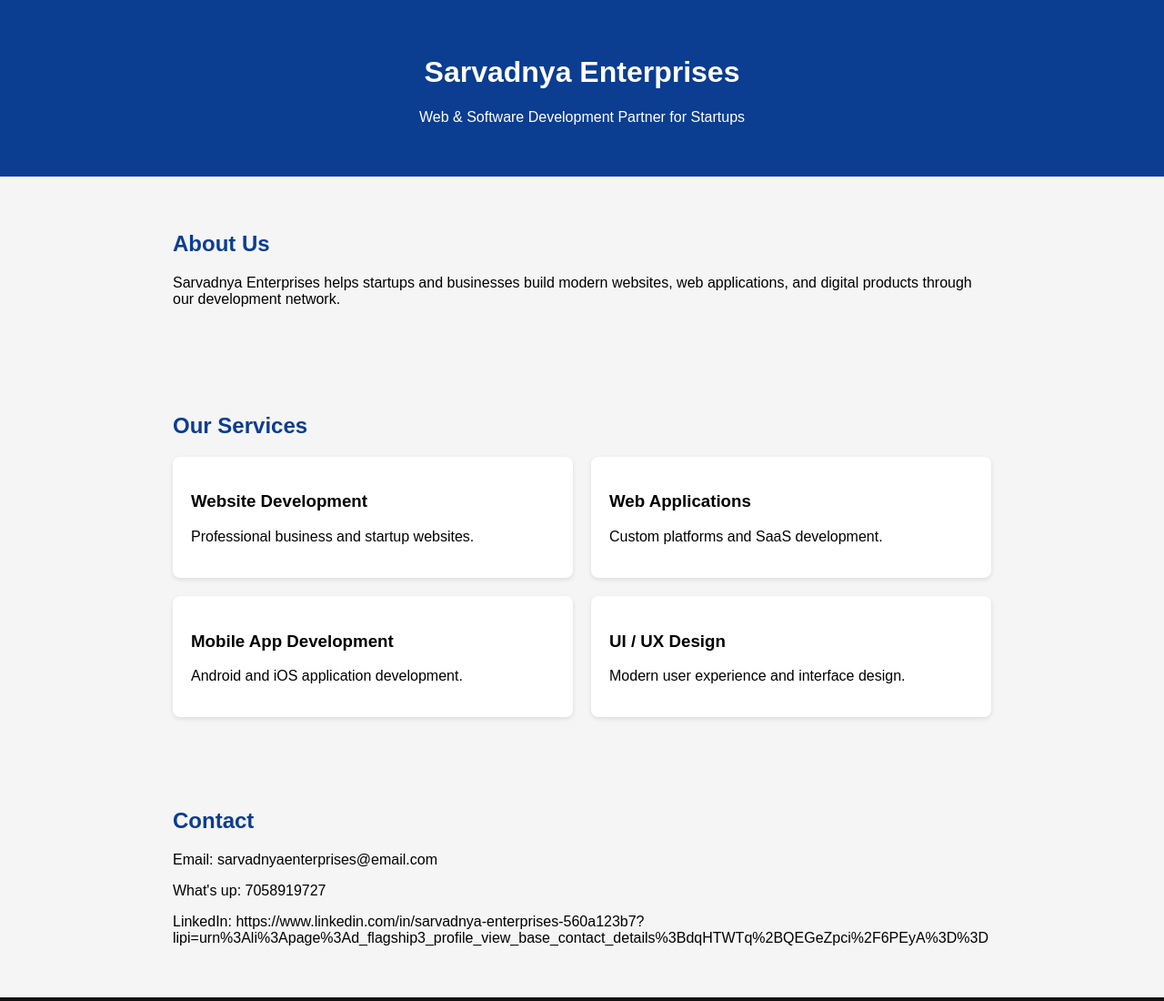
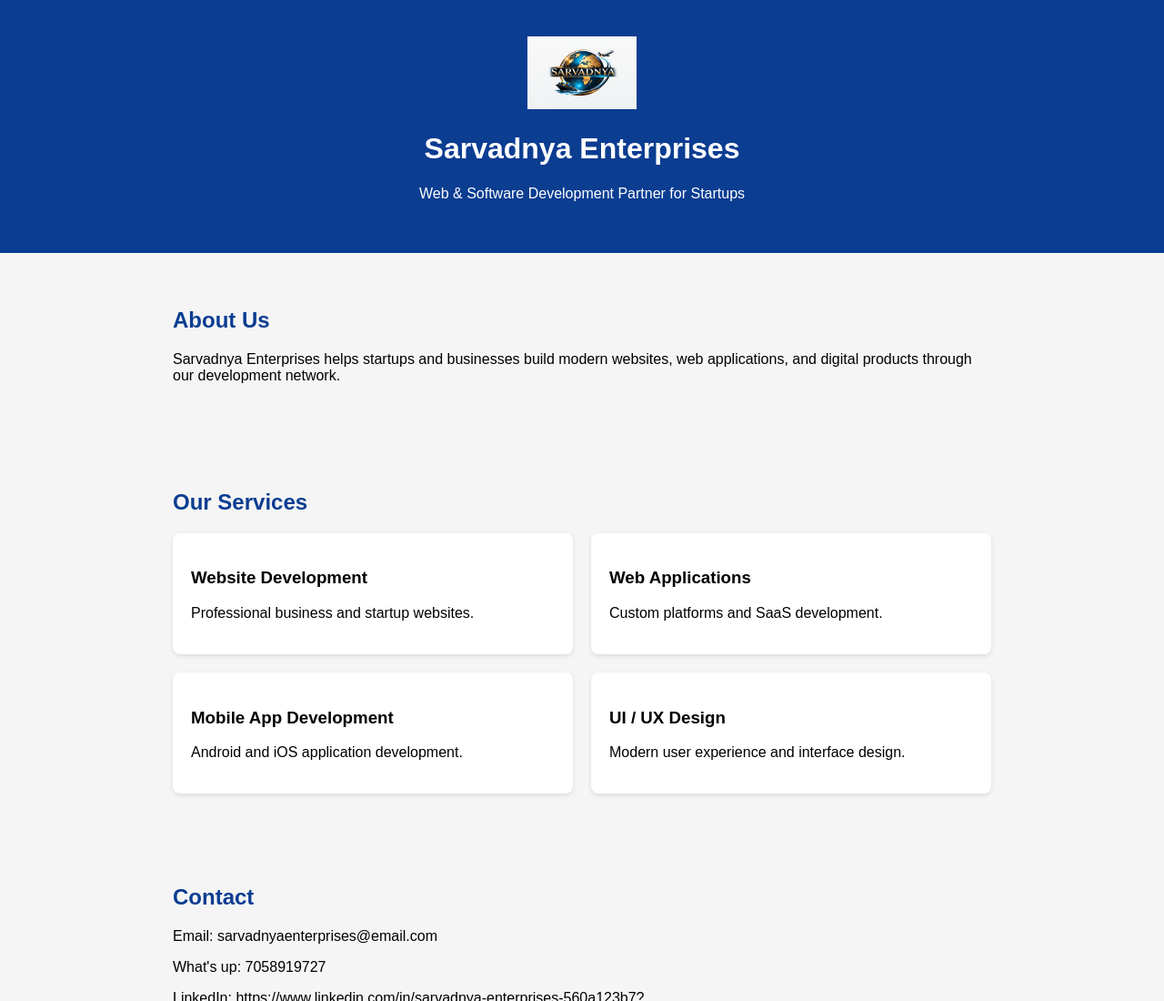
Before and after one commit to sarvadnyaenterprisesin-tech/sarvadnya-website, a plain HTML site: page index.html in a window 1280 px wide. Shown: the top 1100 px of the page at 91% size. Drawn offline with Linux system fonts and the light colour scheme.

Commit message:
Add logo to header and update HTML structure
Added a logo image to the header and updated HTML structure.

```diff
--- a/index.html
+++ b/index.html
@@ -52,6 +52,9 @@
 <body>
 
 <header>
+
+<img src="logo.png" width="120">
+
 <h1>Sarvadnya Enterprises</h1>
 <p>Web & Software Development Partner for Startups</p>
 </header>
```
